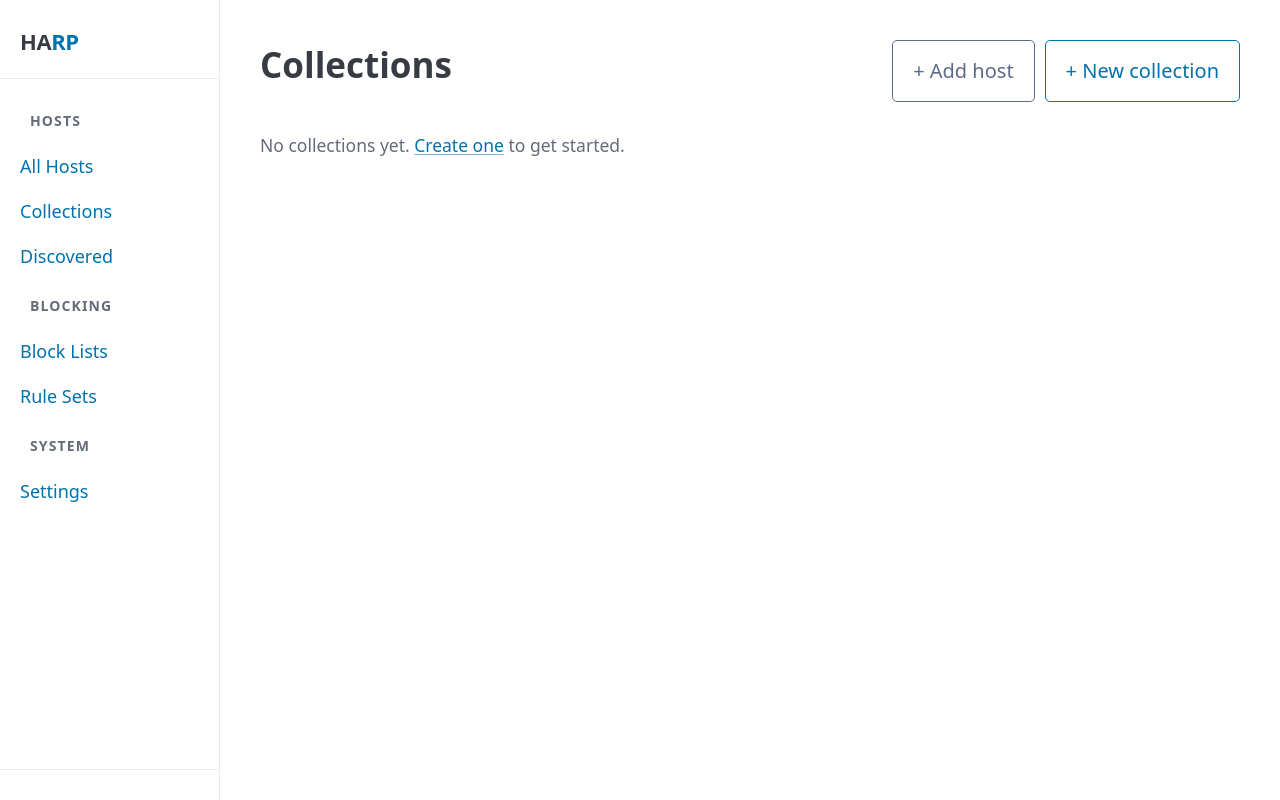
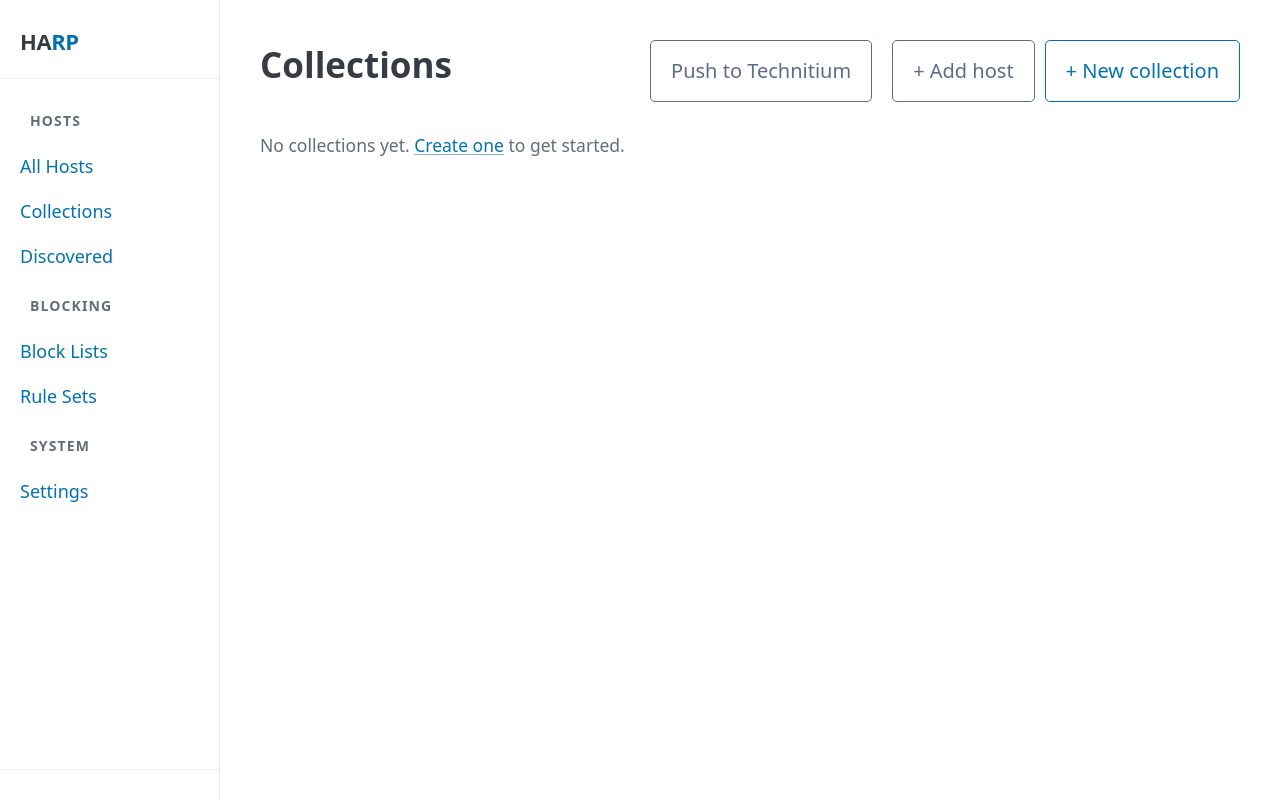
Before and after one commit to tgutzler/harp, a FastAPI app: template harp/templates/collections/index.html in a window 1280 px wide. Run offline with FastAPI, Linux system fonts and the light colour scheme; the template is opened without the code that fills it, so the values that code supplies are empty; some libraries are stand-ins or nearby versions.

Commit message:
Move Push to Technitium button from blocking lists to collections page
Co-Authored-By: Claude Sonnet 4.6 <noreply@anthropic.com>

```diff
--- a/harp/templates/blocking/lists.html
+++ b/harp/templates/blocking/lists.html
@@ -4,11 +4,6 @@
 
 <div class="page-header">
   <h2>Block Lists</h2>
-  <div style="display:flex;gap:0.5rem;align-items:center">
-    <button hx-post="/blocking/sync" hx-target="#sync-result" hx-swap="innerHTML"
-            class="outline">Push to Technitium</button>
-    <span id="sync-result"></span>
-  </div>
 </div>
 
 <details open style="margin-bottom:1.5rem">
--- a/harp/templates/collections/index.html
+++ b/harp/templates/collections/index.html
@@ -4,7 +4,10 @@
 
 <div class="page-header">
   <h2>Collections</h2>
-  <div style="display:flex;gap:0.5rem">
+  <div style="display:flex;gap:0.5rem;align-items:center">
+    <button hx-post="/blocking/sync" hx-target="#sync-result" hx-swap="innerHTML"
+            class="outline secondary">Push to Technitium</button>
+    <span id="sync-result" style="font-size:0.85rem"></span>
     <a href="/collections/hosts/new" role="button" class="outline secondary">+ Add host</a>
     <a href="/collections/new" role="button" class="outline">+ New collection</a>
   </div>
```
